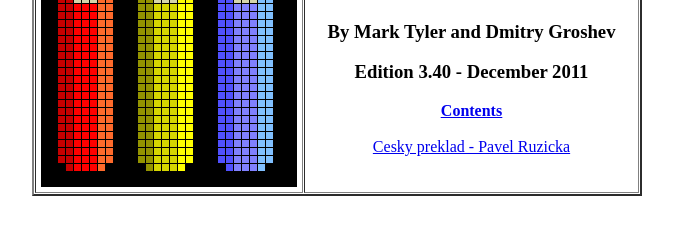
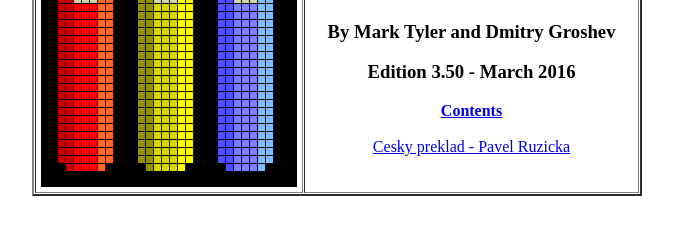
Before and after one commit to wjaguar/mtpaint_handbook, a plain HTML site: page docs/index.html in a window 1280 px wide. Shown: the part 86-320 px from the top of the page, without its empty margins (303-976 px from the left). Drawn offline with Linux system fonts and the light colour scheme.

Commit message:
Version 3.44.08

```diff
--- a/docs/index.html
+++ b/docs/index.html
@@ -16,7 +16,7 @@
 		<H1>The mtPaint Handbook</H1>
 		<H3>By Mark Tyler and Dmitry Groshev</H3>
 		<P>
-		<H3>Edition 3.40 - December 2011</H3>
+		<H3>Edition 3.50 - March 2016</H3>
 		<P>
 		<a href="en_GB/chap_00.html"><b><u>Contents</u></b></a><BR><BR>
 		<a href="cs/chap_00.html">Cesky preklad - Pavel Ruzicka</a>
```
Also changed, not shown: docs/img/3.5.6.5.png, docs/img/3.5.6.5a.png (added), docs/img/3.5.6.5l2.png (added), docs/img/3.5.6.5li.png (added), docs/img/3.5.6.png, 5 other files.
